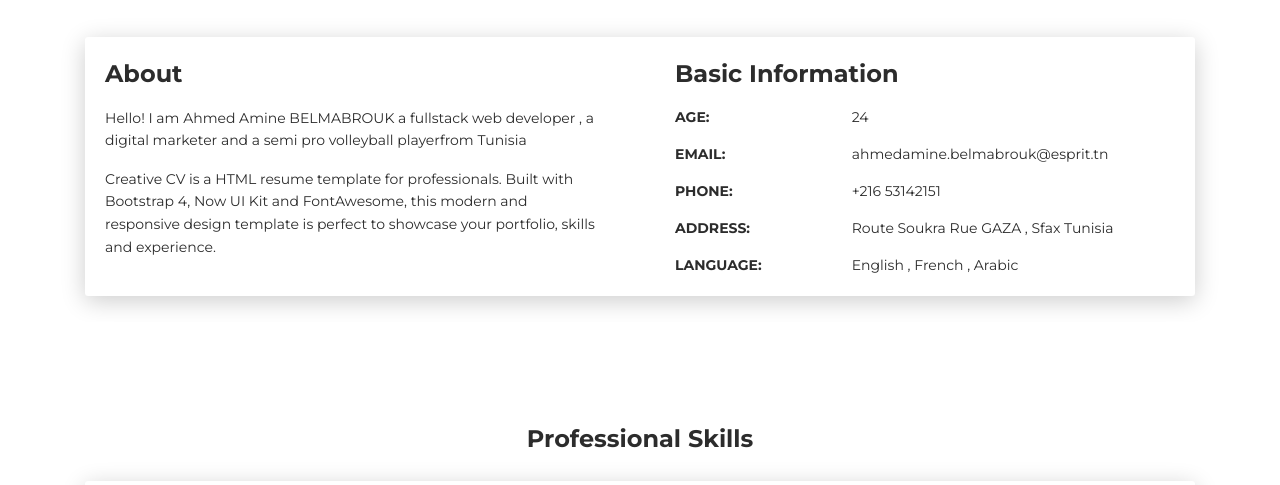
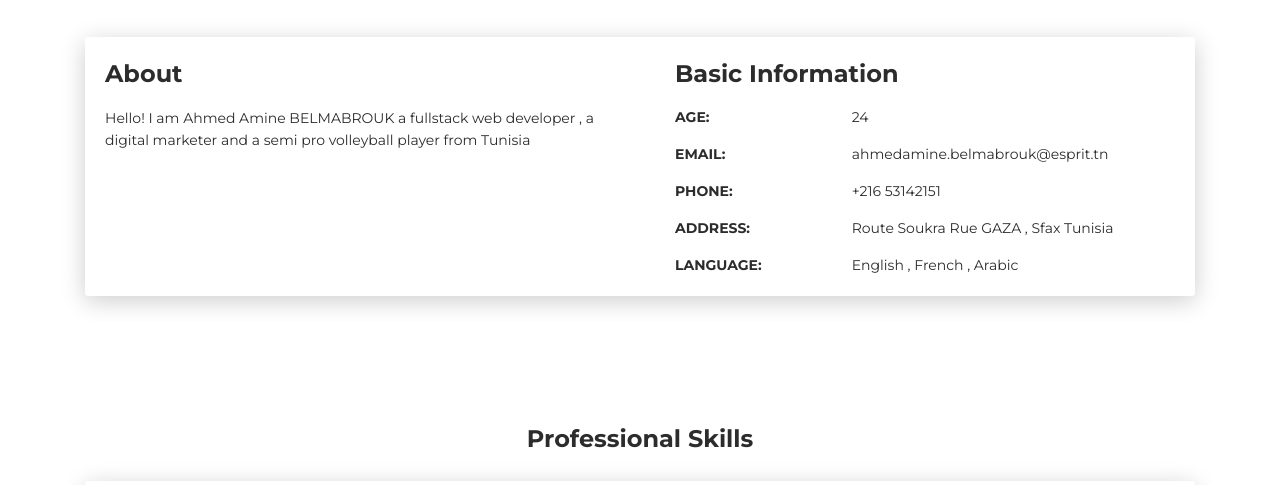
Before and after one commit to Belmabrouk/Ahmed-Amine-BELMABROUK, a plain HTML site: page index.html in a window 1280 px wide. Shown: the part 583-1068 px from the top of the page. Drawn offline with Linux system fonts and the light colour scheme.

Commit message:
Update index.html

```diff
--- a/index.html
+++ b/index.html
@@ -66,8 +66,8 @@
         <div class="col-lg-6 col-md-12">
           <div class="card-body">
             <div class="h4 mt-0 title">About</div>
-            <p>Hello! I am Ahmed Amine BELMABROUK a fullstack web developer , a digital marketer and a semi pro volleyball playerfrom Tunisia</p>
-            <p>Creative CV is a HTML resume template for professionals. Built with Bootstrap 4, Now UI Kit and FontAwesome, this modern and responsive design template is perfect to showcase your portfolio, skills and experience. </p>
+            <p>Hello! I am Ahmed Amine BELMABROUK a fullstack web developer , a digital marketer and a semi pro volleyball player from Tunisia</p>
+            <p>  </p>
           </div>
         </div>
         <div class="col-lg-6 col-md-12">
```
